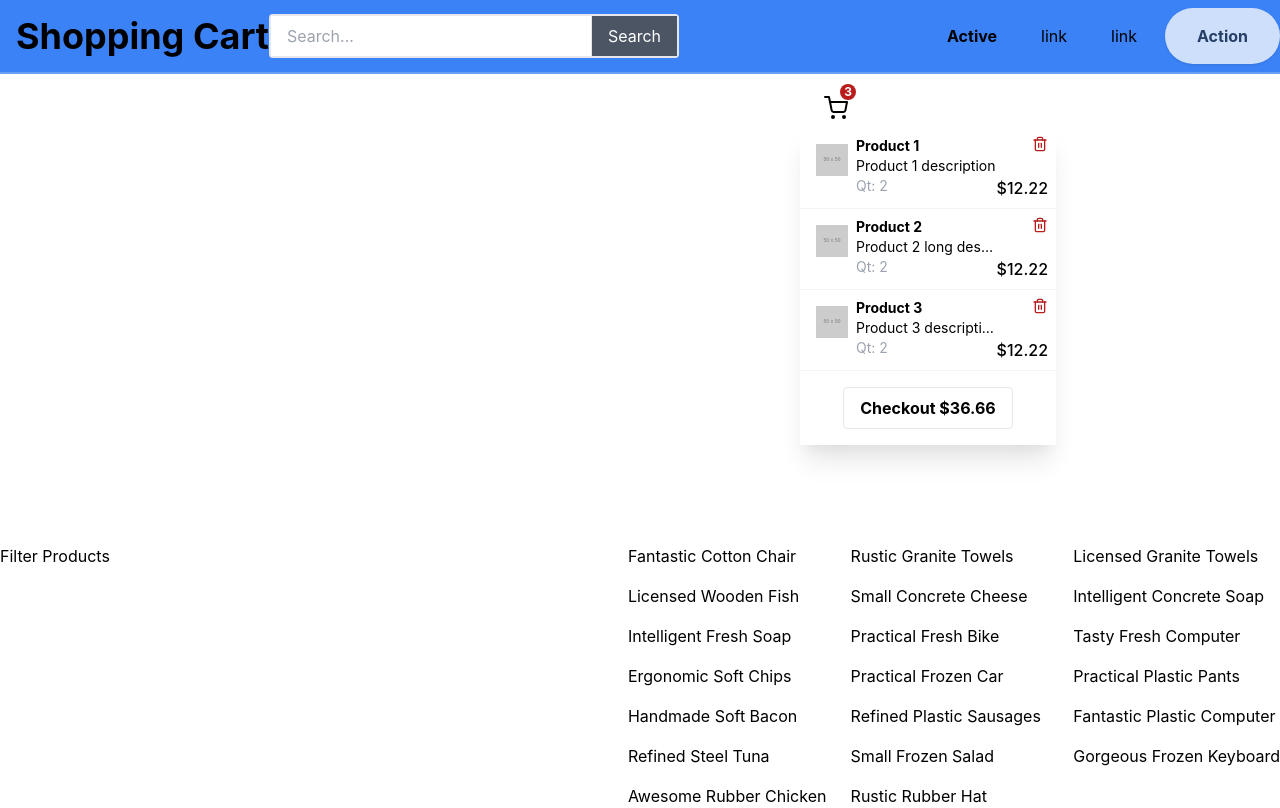
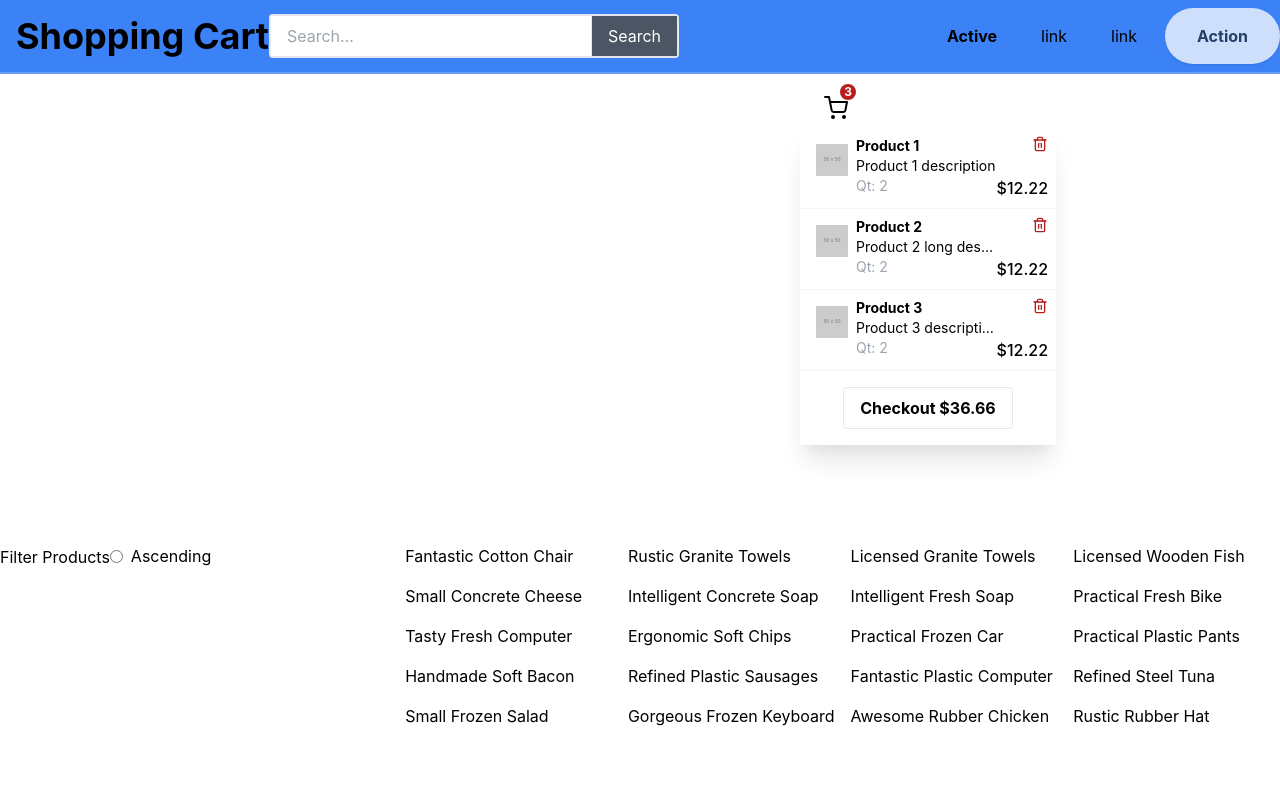
Before and after one commit to mugabee/React-Shopping, a React (Create React App) app: page / in a window 1280 px wide. Built offline with nearby package versions, Linux system fonts and the light colour scheme.

Commit message:
Creating and desgning the Product Filter component

```diff
--- a/src/components/ProductFilters.js
+++ b/src/components/ProductFilters.js
@@ -1,9 +1,18 @@
 const ProductFilters = () => {
-    return (
-        <div>
-            <span> Filter Products</span>
-        </div>
-    )
-}
+  return (
+    <div>
+      <span> Filter Products</span>
+      <label class="inline-flex items-center">
+        <input
+          type="radio"
+          class="form-radio"
+          name="accountType"
+          value="personal"
+        />
+        <span class="ml-2">Ascending</span>
+      </label>
+    </div>
+  );
+};
 
-export default ProductFilters
+export default ProductFilters;
--- a/src/pages/Home.js
+++ b/src/pages/Home.js
@@ -13,7 +13,7 @@ const Home = () => {
         <div>
             <ProductFilters />
         </div>
-        <div className="grid grid-cols-3 gap-4">
+        <div className="grid grid-cols-4 gap-4">
             {products.map((product) => {
                return <ProductDisplay product={product} key={product.id}/>
             })}
```
